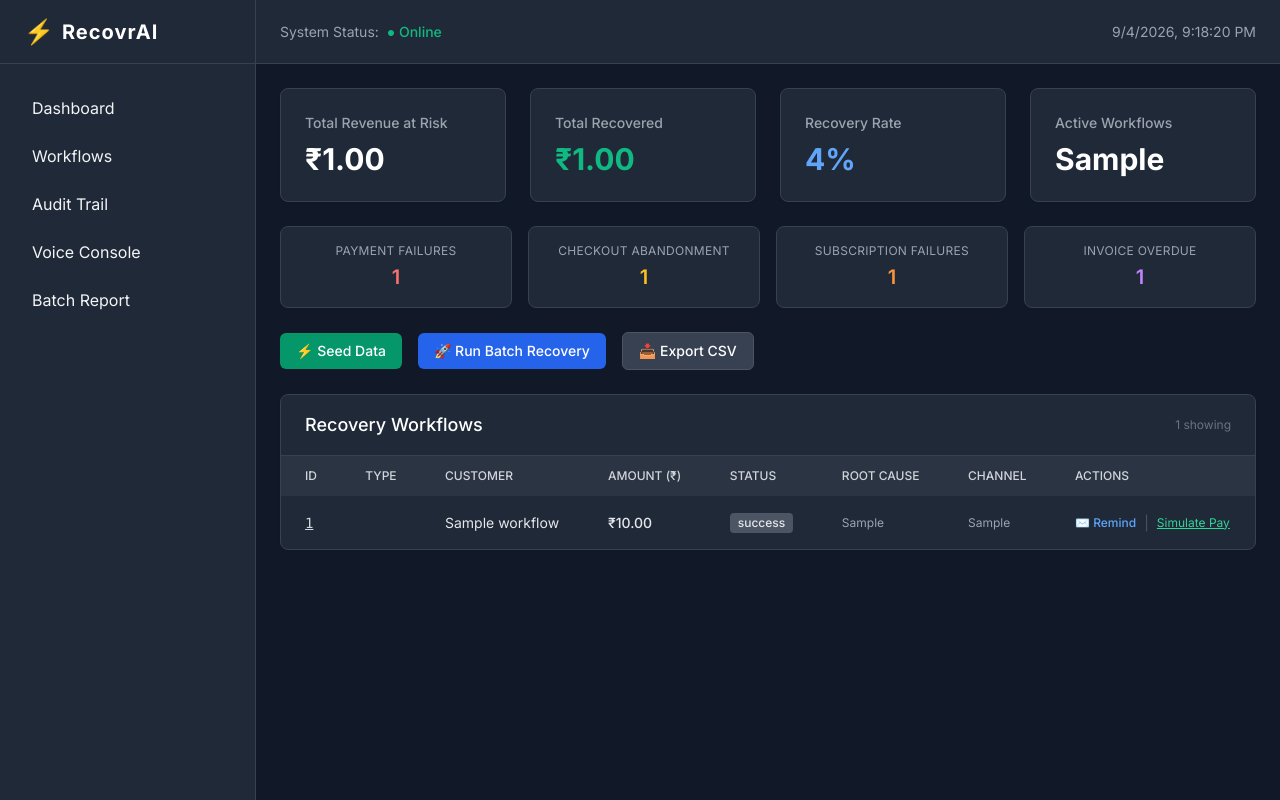
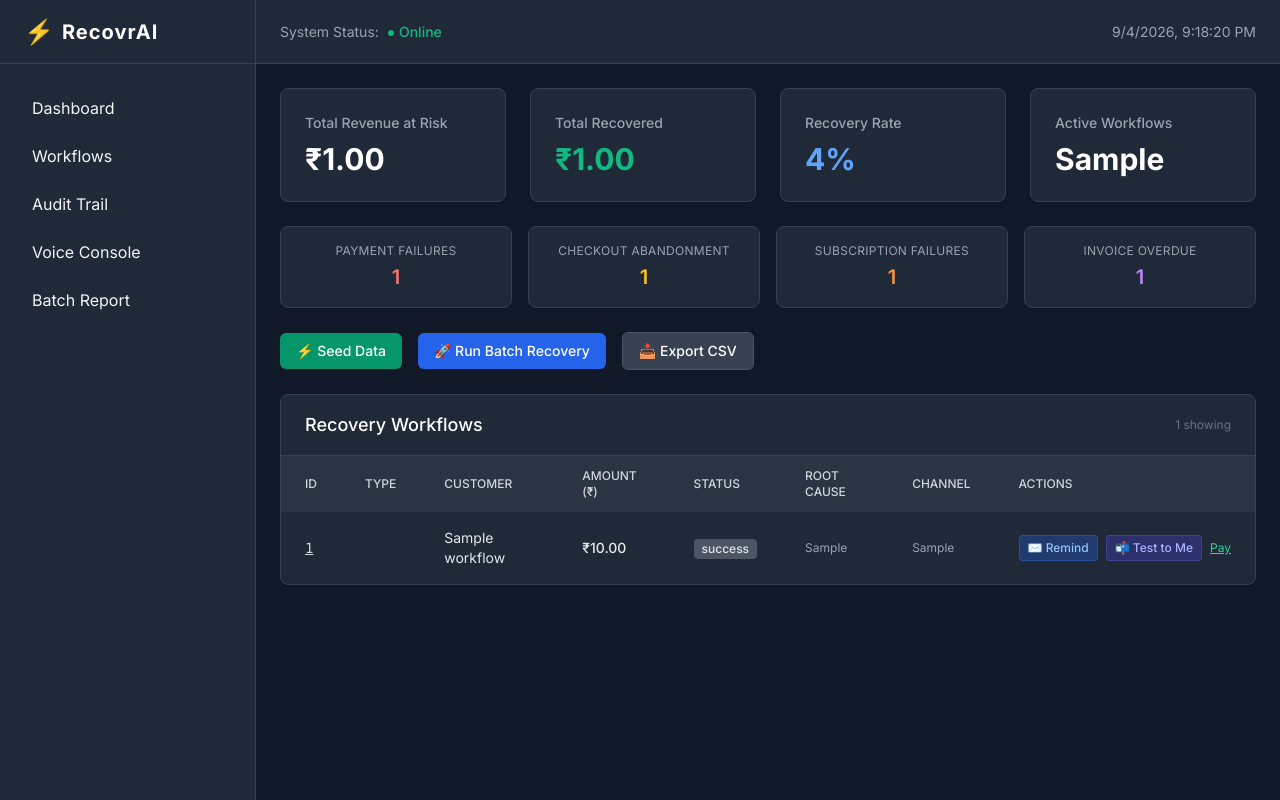
Before and after one commit to Ojaswi-Gupta/revenue_recovery, a Python web app: template templates/dashboard.html in a window 1280 px wide. Run offline with Jinja, Linux system fonts and the light colour scheme; the template is opened without the code that fills it: most values are stand-ins (such as "Sample title", 1, 10 or a date in 2020); some libraries are stand-ins or nearby versions.

Commit message:
Add dual Remind and Test to Me buttons to main dashboard table and enable on escalated workflows

```diff
--- a/templates/dashboard.html
+++ b/templates/dashboard.html
@@ -118,20 +118,23 @@
                         <td class="px-6 py-4 text-xs">{{ w.root_cause or '—' }}</td>
                         <td class="px-6 py-4 text-xs">{{ w.current_channel or '—' }}</td>
                         <td class="px-6 py-4">
-                            {% if not w.is_terminal %}
-                            <div class="flex items-center space-x-2">
+                            {% if w.status != 'recovered' %}
+                            <div class="flex items-center space-x-2 whitespace-nowrap">
                                 <button hx-post="/api/workflow/{{ w.id }}/send-email" hx-target="#action-result" hx-swap="innerHTML"
-                                        class="text-xs text-blue-400 hover:text-blue-300 font-medium hover:underline flex items-center" title="Send email reminder">
+                                        class="px-2 py-1 bg-blue-600/30 hover:bg-blue-600/50 text-blue-300 rounded text-xs font-medium border border-blue-500/30 transition-colors" title="Send reminder to customer">
                                     ✉️ Remind
                                 </button>
-                                <span class="text-gray-600">|</span>
+                                <button hx-post="/api/workflow/{{ w.id }}/send-email?to_vendor=true" hx-target="#action-result" hx-swap="innerHTML"
+                                        class="px-2 py-1 bg-indigo-600/30 hover:bg-indigo-600/50 text-indigo-300 rounded text-xs font-medium border border-indigo-500/30 transition-colors" title="Send test preview directly to your own configured Gmail">
+                                    📬 Test to Me
+                                </button>
                                 <button hx-post="/api/simulate-recovery/{{ w.id }}" hx-target="#action-result" hx-swap="innerHTML"
                                         class="text-xs text-emerald-400 hover:text-emerald-300 underline">
-                                    Simulate Pay
+                                    Pay
                                 </button>
                             </div>
                             {% else %}
-                            <span class="text-xs text-gray-600">—</span>
+                            <span class="text-xs text-emerald-500 font-medium">✓ Settled</span>
                             {% endif %}
                         </td>
                     </tr>
--- a/templates/recovery_detail.html
+++ b/templates/recovery_detail.html
@@ -23,7 +23,7 @@
                 <div class="flex items-center"><span class="text-gray-500 mr-2">📋</span> {{ workflow.event_type | replace('_', ' ') | title }}</div>
             </div>
         </div>
-        {% if not workflow.is_terminal %}
+        {% if workflow.status != 'recovered' %}
         <div class="flex flex-wrap gap-2">
             <button hx-post="/api/workflow/{{ workflow.id }}/send-email" hx-target="#action-feedback" hx-swap="innerHTML" class="px-3 py-2 bg-blue-600 hover:bg-blue-700 text-white rounded-md text-sm font-medium transition-colors shadow-sm">✉️ Send to Customer</button>
             <button hx-post="/api/workflow/{{ workflow.id }}/send-email?to_vendor=true" hx-target="#action-feedback" hx-swap="innerHTML" class="px-3 py-2 bg-indigo-600 hover:bg-indigo-700 text-white rounded-md text-sm font-medium transition-colors shadow-sm" title="Send a test preview to your own configured Gmail address">📬 Send Test to My Email</button>
```
